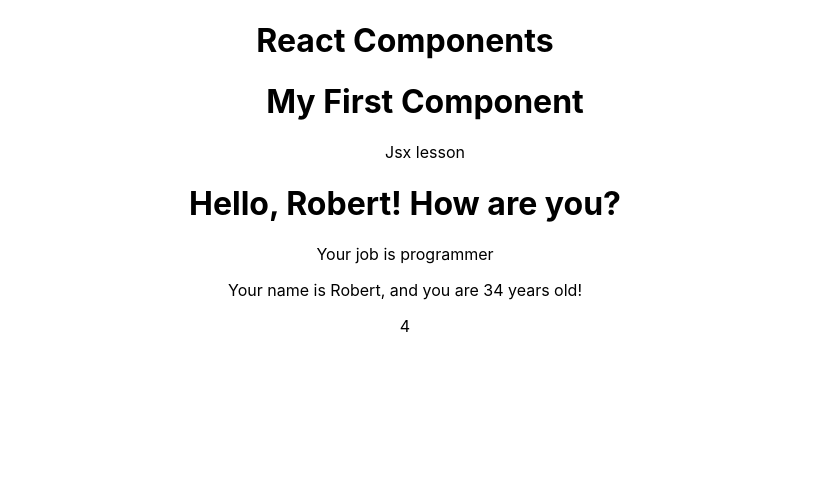
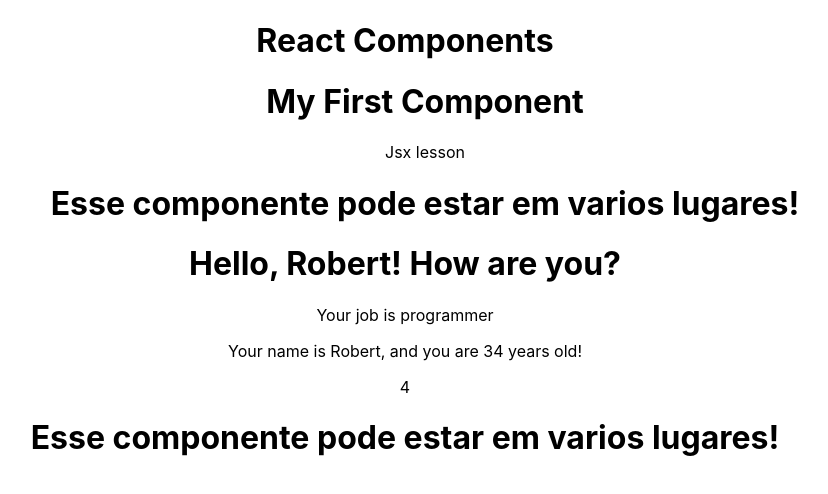
Before and after one commit to RodrigoFernandes79/React_Course, a React (Create React App) app in the folder FUNDAMENTALS/fundamentals/: page / in a window 1280 px wide. Shown: the top 494 px of the page, without its empty margins (235-1063 px from the left). Built offline with nearby package versions, Linux system fonts and the light colour scheme.

Commit message:
Component hierarchy

```diff
--- a/FUNDAMENTALS/fundamentals/src/App.js
+++ b/FUNDAMENTALS/fundamentals/src/App.js
@@ -1,6 +1,7 @@
 //components:
 import FirstComponent from "./components/FirstComponent";
 import TemplateExpression from "./components/TemplateExpression";
+import MyComponent from "./components/MyComponent";
 
 //CSS
 import "./App.css";
@@ -11,6 +12,7 @@
       <h1>React Components</h1>
       <FirstComponent />
       <TemplateExpression />
+      <MyComponent />
     </div>
   );
 }
--- a/FUNDAMENTALS/fundamentals/src/components/FirstComponent.js
+++ b/FUNDAMENTALS/fundamentals/src/components/FirstComponent.js
@@ -1,3 +1,5 @@
+import MyComponent from "./MyComponent";
+
 //comentario fora do JSP
 const FirstComponent = () => {
   //comentario pode ser dentro da funcao
@@ -12,6 +14,7 @@
       {/*Comentario no JSP dentro do return e dentro da tag pai */}
       <h1>My First Component</h1>
       <p>Jsx lesson</p>
+      <MyComponent />
     </dir>
   );
 };
--- /dev/null
+++ b/FUNDAMENTALS/fundamentals/src/components/MyComponent.js
@@ -0,0 +1,8 @@
+const MyComponent = () => {
+  return (
+    <div>
+      <h1>Esse componente pode estar em varios lugares!</h1>
+    </div>
+  );
+};
+export default MyComponent;
```
